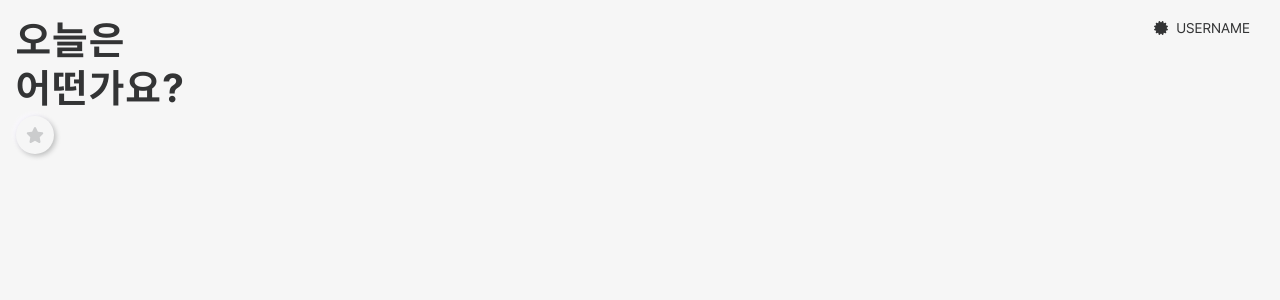
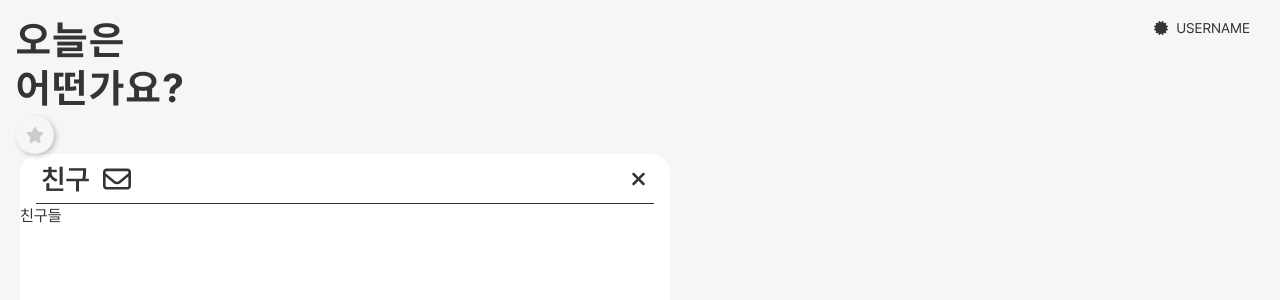
Before and after one commit to codestates-seb/seb40_main_029, a React (Create React App) app in the folder client/: page /friends in a window 1280 px wide. Before the commit this address had no page. Shown: the top 300 px of the page. Built offline with nearby package versions, Linux system fonts and the light colour scheme.

Commit message:
feat: friends 페이지 세팅

```diff
--- a/client/src/App.js
+++ b/client/src/App.js
@@ -1,4 +1,5 @@
 import { Routes, Route, Link } from 'react-router-dom';
+import Friends from './components/module/Friends';
 import Header from './components/module/Header';
 import MoodCard from './components/module/MoodCard';
 import Letter from './components/templates/Letter';
@@ -10,6 +11,7 @@ const App = () => {
 
       <Routes>
         <Route path="/letter" element={<Letter />} />
+        <Route path="/friends" element={<Friends />} />
       </Routes>
     </div>
   );
--- /dev/null
+++ b/client/src/components/module/Friends.js
@@ -0,0 +1,11 @@
+import { FriendModal } from './Modal';
+
+const Friends = () => {
+  return (
+    <>
+      <FriendModal>친구들</FriendModal>
+    </>
+  );
+};
+
+export default Friends;
--- a/client/src/components/module/Nav.js
+++ b/client/src/components/module/Nav.js
@@ -83,7 +83,7 @@ const Nav = () => {
             </Link>
           </NavItem>
           <NavItem>
-            <Link>
+            <Link to="/friends">
               <DarkIcon>
                 <FontAwesomeIcon icon={faUserGroup} size="lg" />
               </DarkIcon>
```
